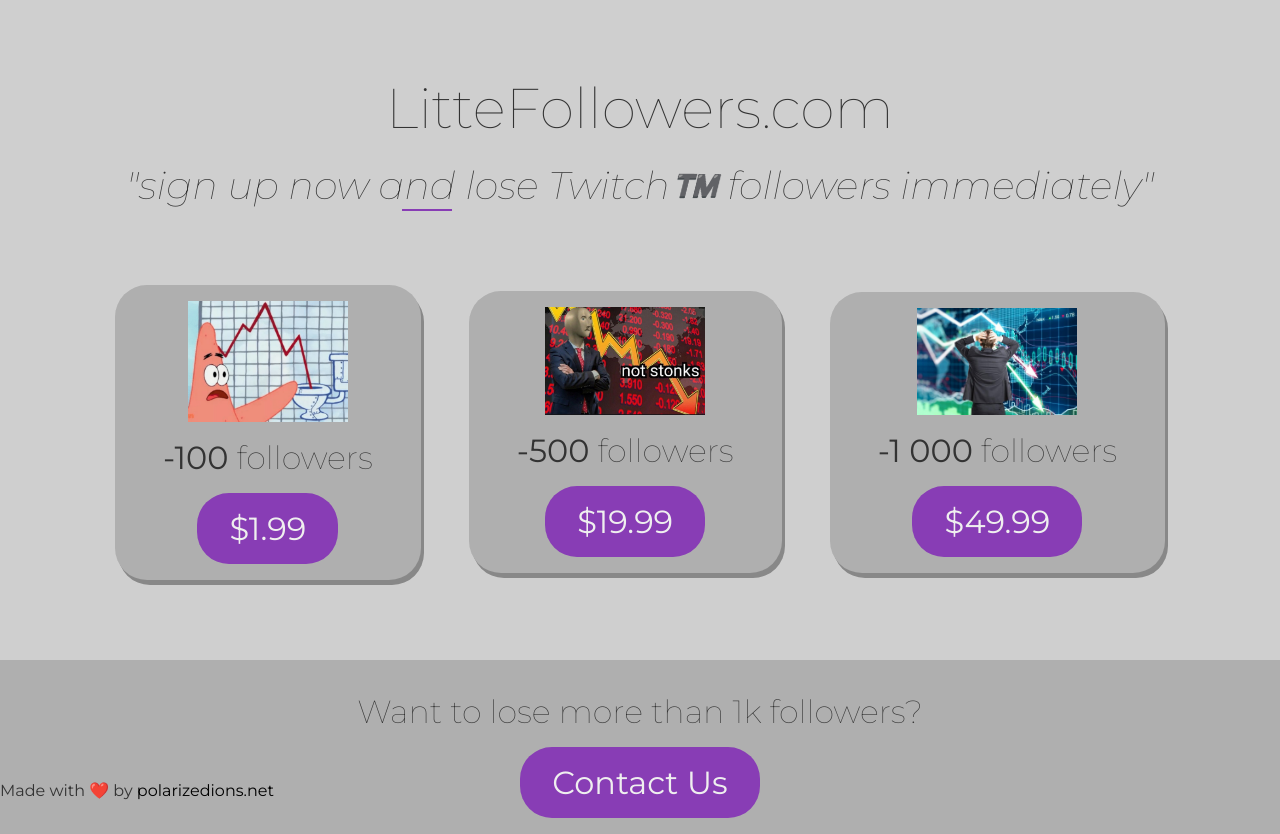
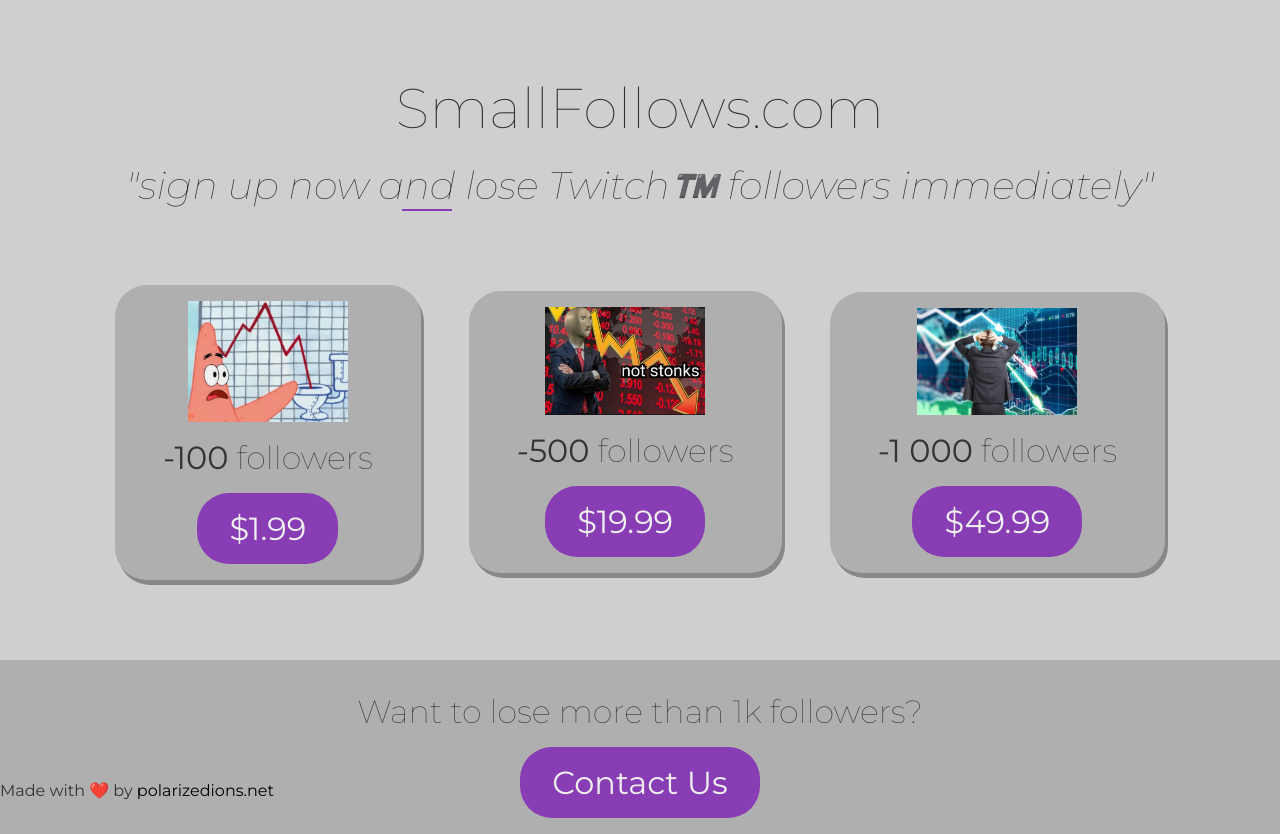
Before and after one commit to PolarizedIons/LitteFollowers.com, a plain HTML site: page index.html in a window 1280 px wide. Drawn offline with Linux system fonts and the light colour scheme.

Commit message:
I'm stupid

```diff
--- a/index.html
+++ b/index.html
@@ -22,7 +22,7 @@
 
 <body>
     <header>
-        <h1>LitteFollowers.com</h1>
+        <h1>SmallFollows.com</h1>
         <h2>"sign up now and lose Twitch™️ followers immediately"
             <div class="underline-anim"></div>
         </h2>
```
